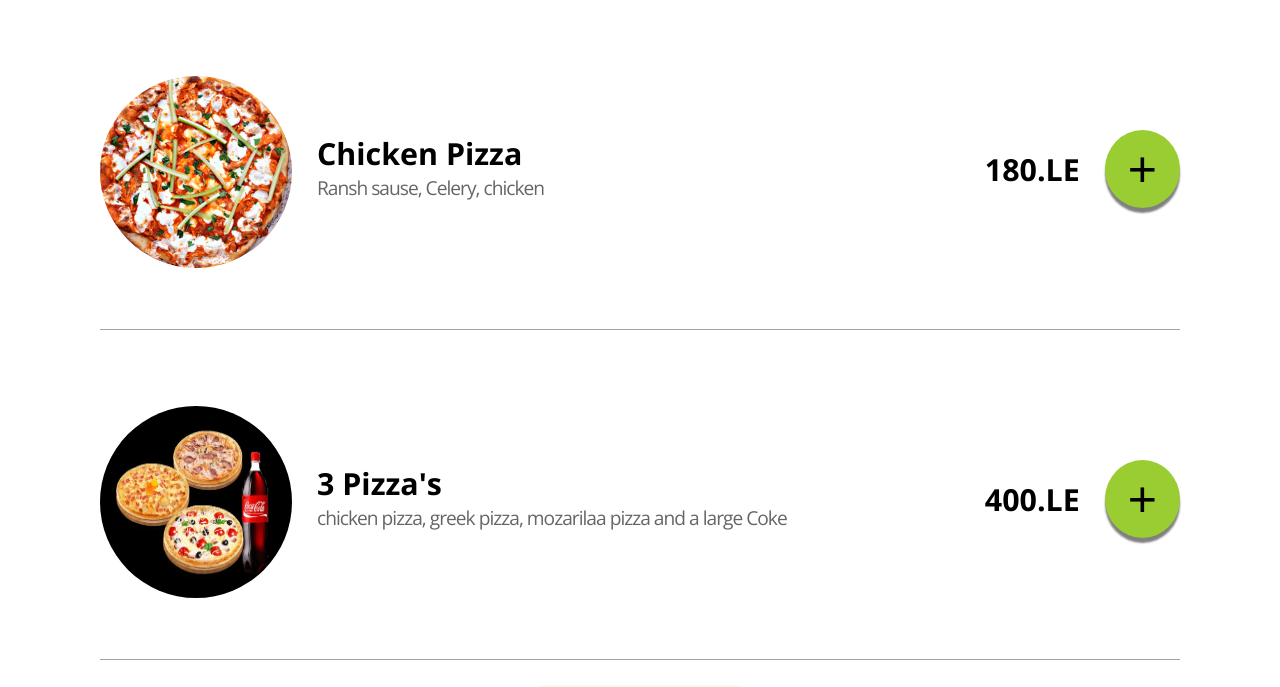
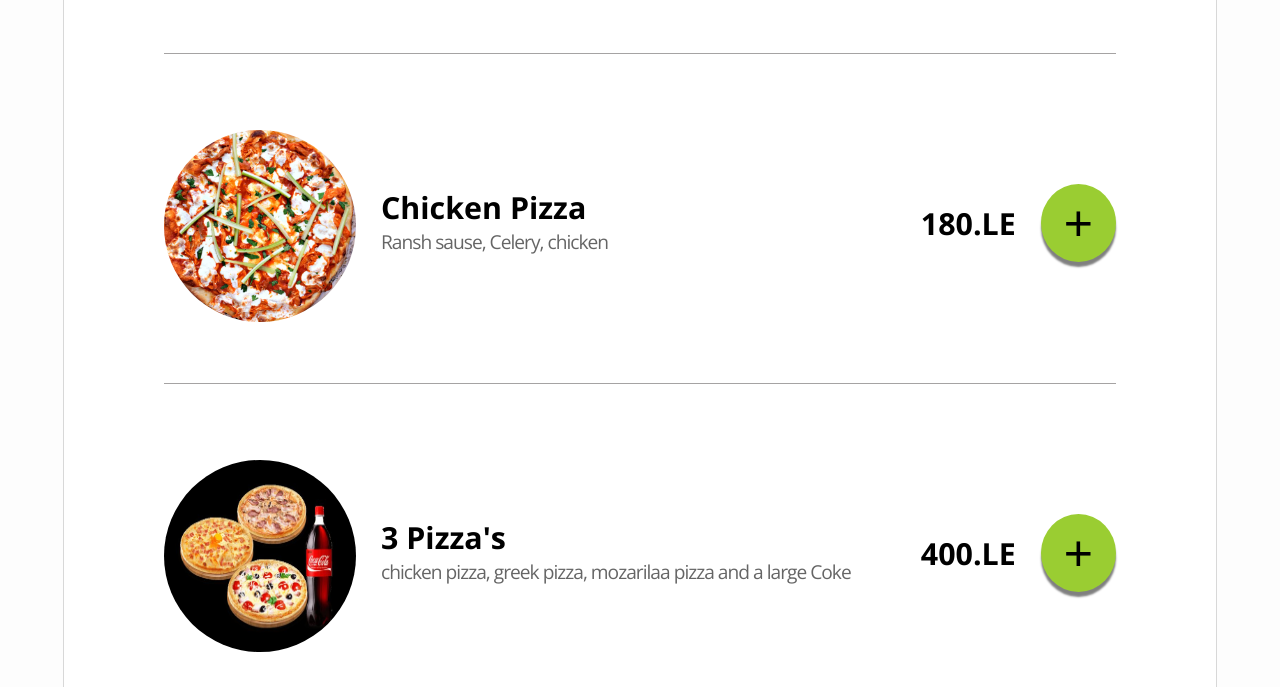
Before and after one commit to 3amrxero/aamerResturant, a plain HTML site: page index.html in a window 1280 px wide. Shown: the part 804-1491 px from the top of the page. Drawn offline with nearby package versions, Linux system fonts and the light colour scheme; a web font is replaced by a local one.

Commit message:
Update style.css

```diff
--- a/style.css
+++ b/style.css
@@ -12,12 +12,12 @@ body {
     font-size: 16px;
     font-family:"Open Sans", sans-serif;
     text-align: center;
-    margin: auto;
+
 
 }
 
 .background {
-    width: 100%vw;
+    width: 90%;
     height: 50%;
     background-color: white;
     border-bottom: 1px solid black;
```
